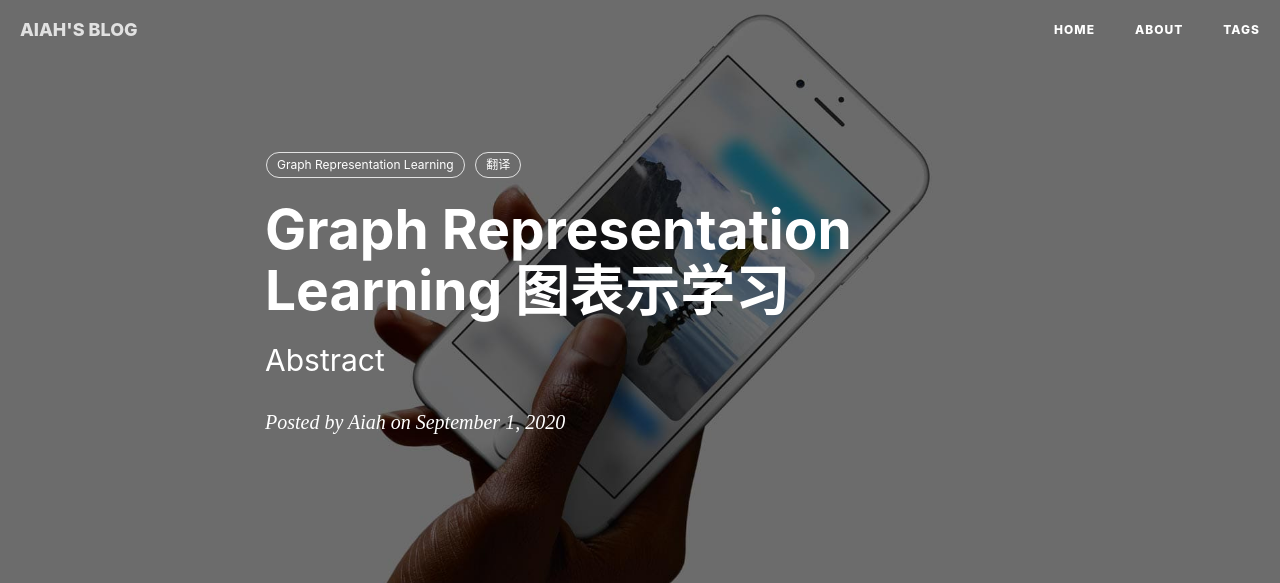
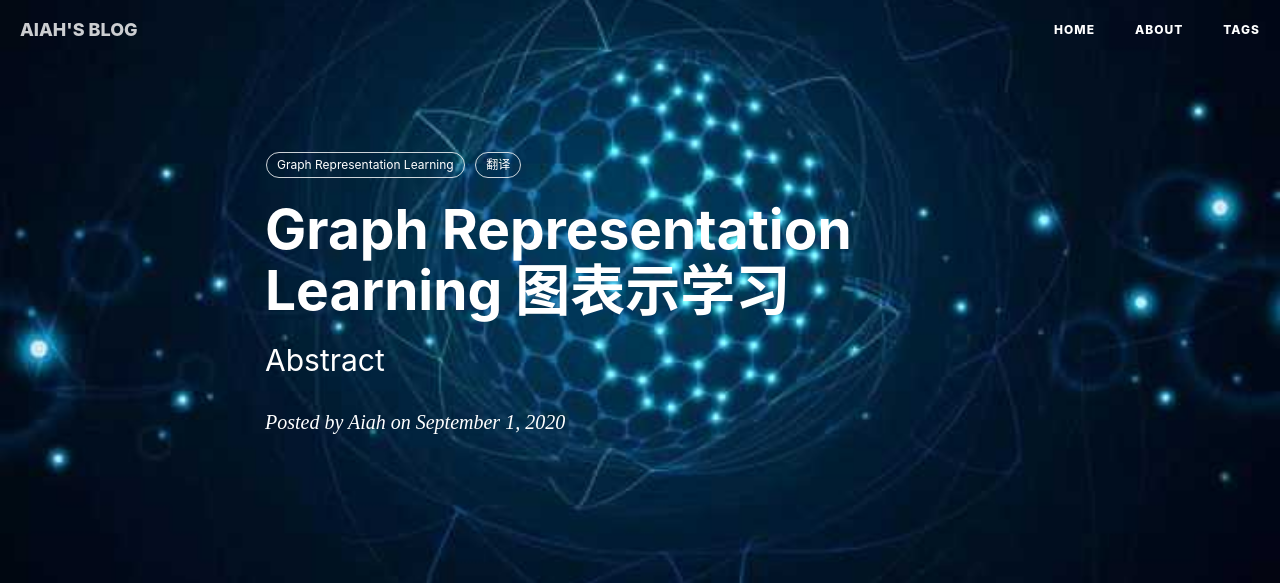
Before and after one commit to Aiah/aiah.github.io, a Jekyll site: the page built from _posts/2020-09-01-Graph-Representation-Learning-1Abstract.md, in a window 1280 px wide. Shown: the top 583 px of the page. Built offline with Jekyll 4.4.1, drawn with Linux system fonts in a browser that asks for light colours; nearby versions of some CDN libraries; comment, search, counter and statistics services are not loaded; grey boxes are pictures that could not be loaded.

Commit message:
change graph representation learning bg pic

```diff
--- a/_posts/2020-09-01-Graph-Representation-Learning-1Abstract.md
+++ b/_posts/2020-09-01-Graph-Representation-Learning-1Abstract.md
@@ -4,7 +4,7 @@ title:      Graph Representation Learning 图表示学习
 subtitle:   Abstract
 date:       2020-09-01
 author:     Aiah
-header-img: img/post-bg-ios9-web.jpg
+header-img: img/post-bg-graph.jpg
 catalog: true
 tags:
     - Graph Representation Learning
```
Also changed, not shown: img/post-bg-graph.jpg (added).
